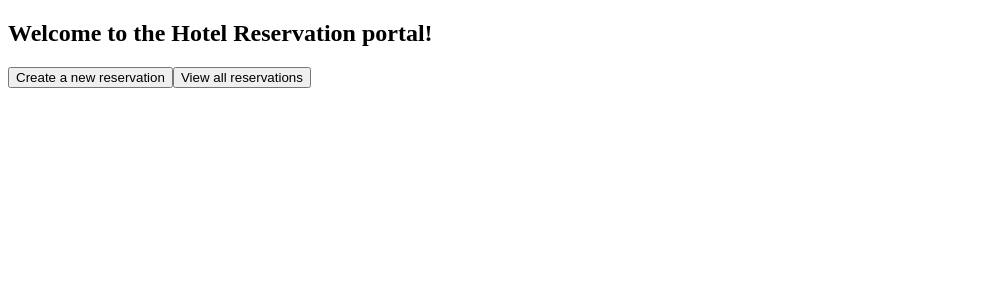
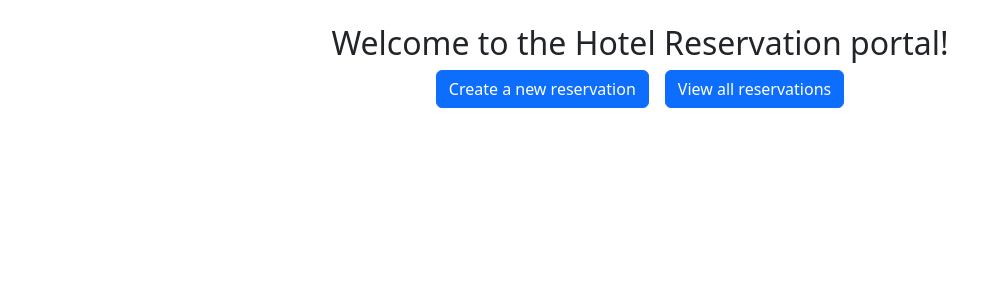
Before and after one commit to sidchopp/angular-hotel-reservation, an Angular app: page / in a window 1280 px wide. Shown: the top 300 px of the page, without its empty margins (0-1001 px from the left). Built offline with nearby package versions, Linux system fonts and the light colour scheme.

Commit message:
adding bootstrap to the project, added some styles to Home component

```diff
--- a/package.json
+++ b/package.json
@@ -18,6 +18,7 @@
     "@angular/platform-browser": "^16.1.0",
     "@angular/platform-browser-dynamic": "^16.1.0",
     "@angular/router": "^16.1.0",
+    "bootstrap": "5.3",
     "rxjs": "~7.8.0",
     "tslib": "^2.3.0",
     "zone.js": "~0.13.0"
--- a/src/app/app.component.html
+++ b/src/app/app.component.html
@@ -1 +1,3 @@
-<router-outlet></router-outlet>
+<div class="container">
+  <router-outlet></router-outlet>
+</div>
--- a/src/app/home/home.component.html
+++ b/src/app/home/home.component.html
@@ -1,5 +1,9 @@
-<div>
+<div class="text-center m-4">
   <h2>Welcome to the Hotel Reservation portal!</h2>
-  <button [routerLink]="['/reservation-new']">Create a new reservation</button>
-  <button [routerLink]="['/reservation-list']">View all reservations</button>
+  <button class="btn btn-primary mx-2" [routerLink]="['/reservation-new']">
+    Create a new reservation
+  </button>
+  <button class="btn btn-primary mx-2" [routerLink]="['/reservation-list']">
+    View all reservations
+  </button>
 </div>
--- a/src/styles.css
+++ b/src/styles.css
@@ -1 +1,2 @@
 /* You can add global styles to this file, and also import other style files */
+@import "~bootstrap/dist/css/bootstrap.min.css"
```
Also changed, not shown: 1 other file (tests, documents, lock files or other folders).
